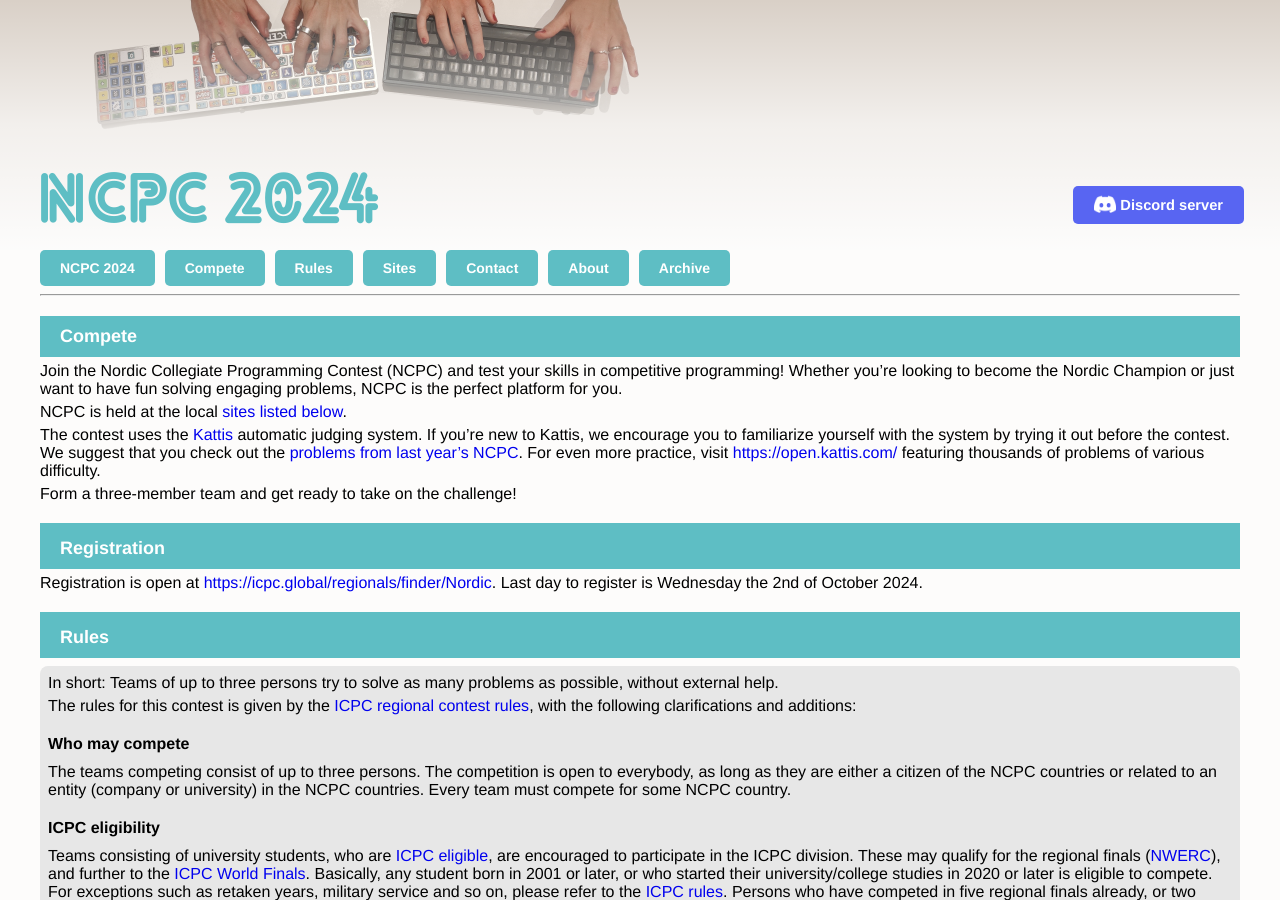
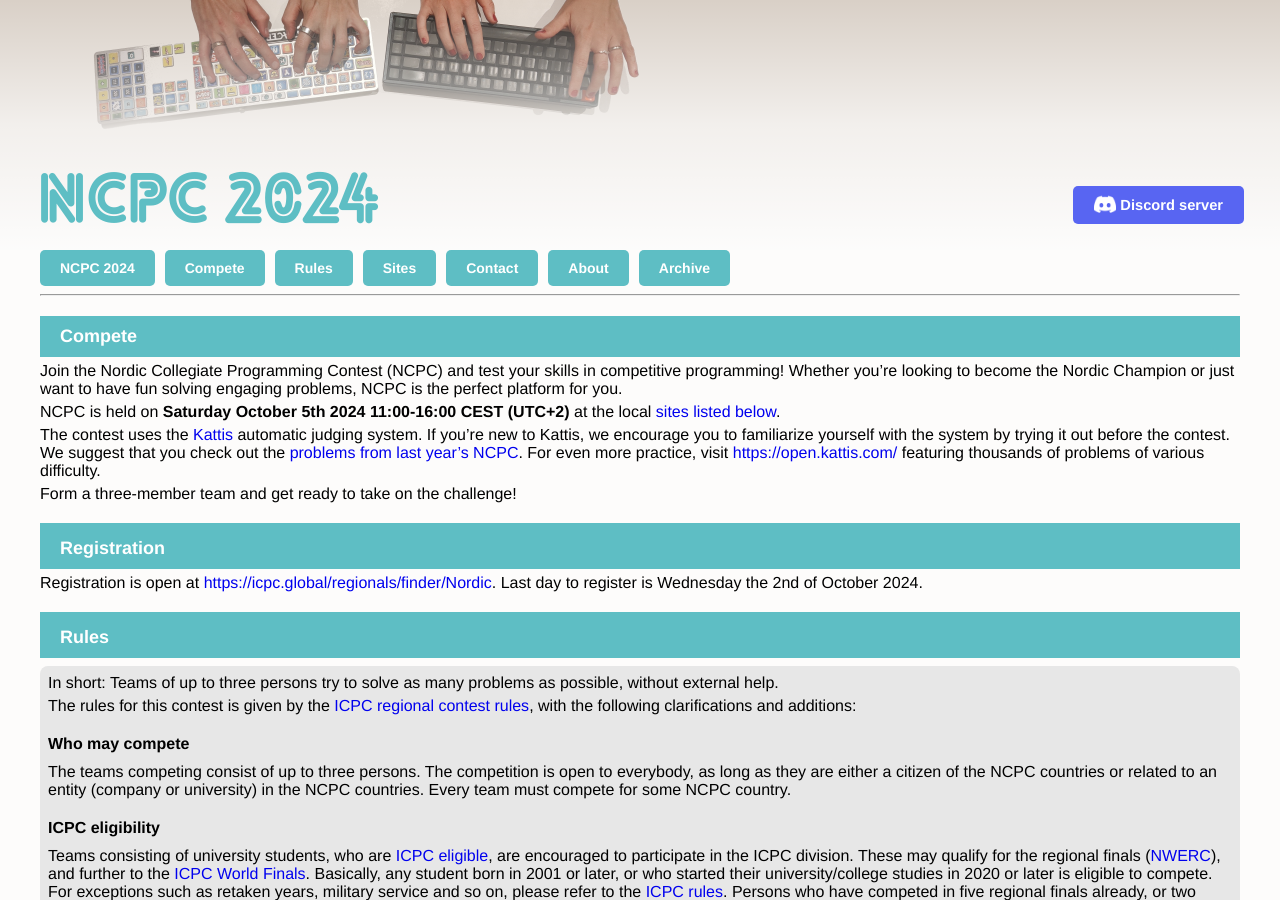
Before and after one commit to icpc/ncpc-web, a Jekyll site: the page built from ncpc2024/compete.md, in a window 1280 px wide and 900 px high. Built offline with Jekyll 4.4.1, drawn with Linux system fonts in a browser that asks for light colours; some of the changed text lies outside the part shown.

Commit message:
[2024] include datetime at compete page

```diff
--- a/_config.yml
+++ b/_config.yml
@@ -10,7 +10,7 @@
   - scope:
       path: "ncpc2024"
     values:
-      lastUpdate: "2024-09-25"
+      lastUpdate: "2024-09-26"
 
 kramdown:
   parse_block_html: true
--- a/ncpc2024/compete.md
+++ b/ncpc2024/compete.md
@@ -2,7 +2,7 @@
 layout: default
 headerText: "NCPC 2024"
 title: "Nordic Collegiate Programming Contest 2024"
-dateTime: "Saturday October 7th 11:00-16:00 CEST (UTC+2)"
+dateTime: "Saturday October 5th 2024 11:00-16:00 CEST (UTC+2)"
 year: 2024
 ---
 
@@ -14,7 +14,7 @@
 
 Join the Nordic Collegiate Programming Contest (NCPC) and test your skills in competitive programming! Whether you're looking to become the Nordic Champion or just want to have fun solving engaging problems, NCPC is the perfect platform for you.
 
-NCPC is held at the local [sites listed below](#sites).
+NCPC is held on **{{ page.dateTime }}** at the local [sites listed below](#sites).
 
 The contest uses the [Kattis](https://kattis.com) automatic judging system. If you're new to Kattis, we encourage you to familiarize yourself with the system by trying it out before the contest. We suggest that you check out the [problems from last year's NCPC](https://ncpc22.kattis.com/problems). For even more practice, visit [https://open.kattis.com/](https://open.kattis.com/) featuring thousands of problems of various difficulty.
 
```
